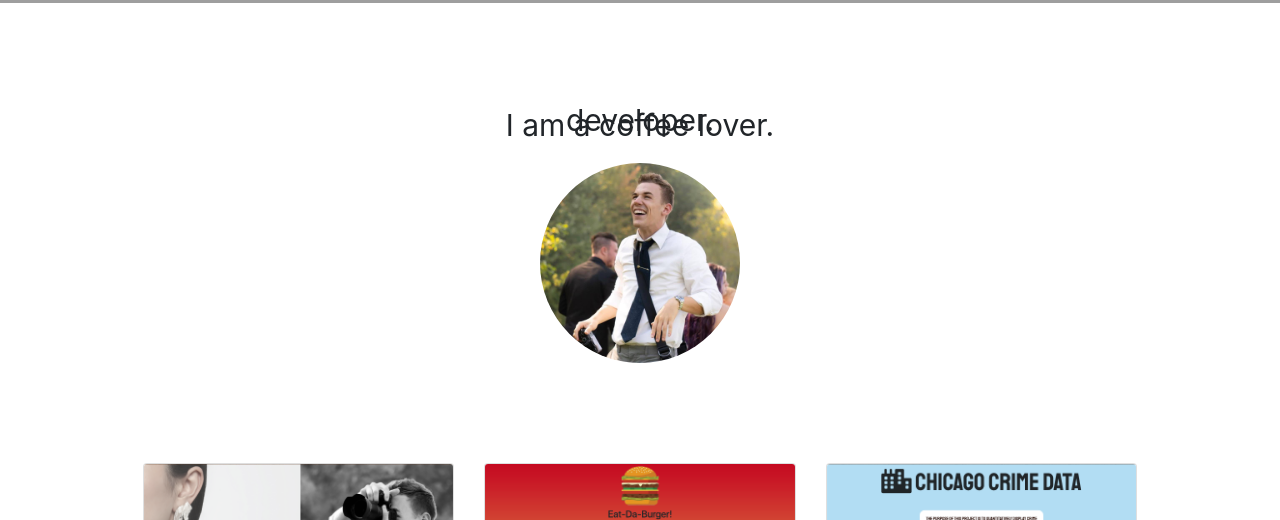
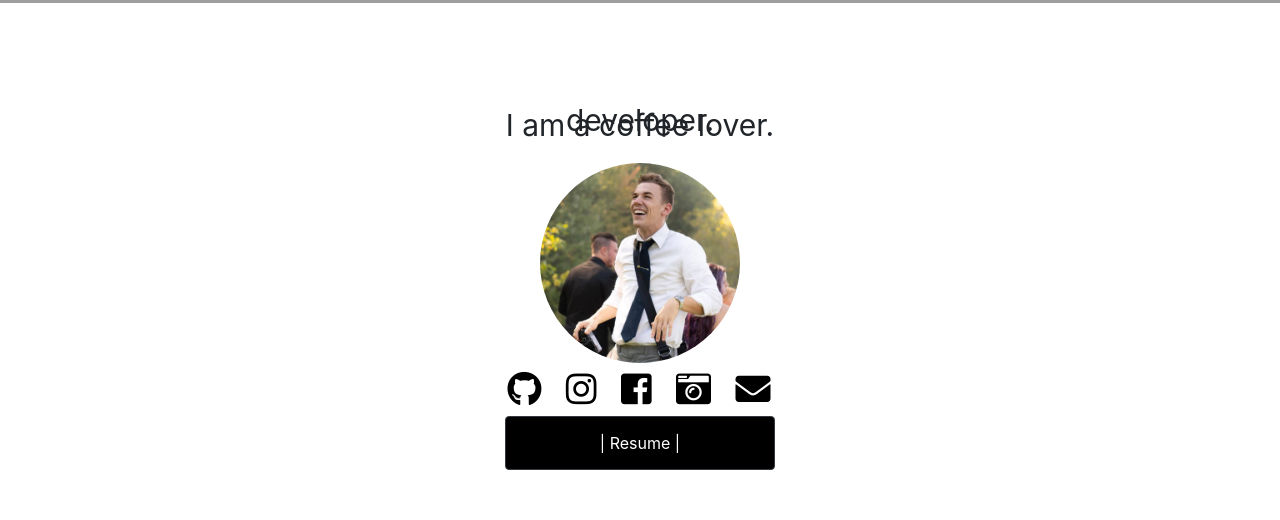
Before and after one commit to PhillipSturm/Updated-Portfolio, a plain HTML site: page index.html in a window 1280 px wide. Shown: the part 553-1073 px from the top of the page. Drawn offline with nearby package versions, Linux system fonts and the light colour scheme; grey boxes are pictures that could not be loaded.

Commit message:
social links

```diff
--- a/index.html
+++ b/index.html
@@ -16,7 +16,7 @@
 </head>
 <body>
      <nav class="navbar navbar-expand-lg navbar-light bg-light">
-                <a class="navbar-brand" href="#">| Phillip Sturm |</a>
+                <a class="navbar-brand">| Phillip Sturm |</a>
                 <button class="navbar-toggler" type="button" data-toggle="collapse" data-target="#navbarNav" aria-controls="navbarNav" aria-expanded="false" aria-label="Toggle navigation">
                   <span class="navbar-toggler-icon"></span>
                 </button>
@@ -30,12 +30,15 @@
                     <li class="nav-item">
                             <a class="nav-link" href="#">Contact</a>
                     </li>
+                    <!-- <li class="nav-item">
+                            <a class="nav-link" href="./Phillip Sturm Technical Resume.pdf" download>Resume</a>
+                    </li> -->
                   </ul>
                 </div>
     </nav>
 
     <div class="parallax"></div>
-    <span class="wrapper">
+    <span id="about" class="wrapper">
             <div class="roles">
                 <div>
                     I am a web developer.
@@ -50,10 +53,22 @@
                 </div>
 
             </div>
-            <div id="about">
+            <div>
                 <img  id="profilePic" src="./img/profilePic.jpg" alt="">
+                <div id="social">
+                    <a class="socials" href="https://github.com/PhillipSturm"><i class="fab fa-github"></i></a>
+                    <a class="socials" href="https://www.instagram.com/phillipjsturm/?hl=en"><i class="fab fa-instagram"></i></a>
+                    <a class="socials" href="https://www.facebook.com/phillip.sturm.5"><i class="fab fa-facebook-square"></i></a>
+                    <a class="socials" href="https://phillipsturm.com/"><i class="fas fa-camera-retro"></i></a>
+                    <a class="socials" id="email" href="mailto:sturmphillip95@gmail.com"><i class="fas fa-envelope"></i></a>
+                </div>
+                <button type="button" class="btn btn-dark" id="resume">
+                        <a class="nav-link" id="resumebtn" href="./Phillip Sturm Technical Resume.pdf" download>| Resume |</a>
+                </button>
             </div>
+
         </span>
+        <div class="parallax2">
     <div id="portfolio" class="card-deck">
             <div class="card">
                 <a href="https://stark-inlet-23885.herokuapp.com/">
@@ -111,7 +126,8 @@
                                 <p class="card-text">Front-end application using HTML, CSS and Javascript to test your foodie knowledge.</p>
                               </div>
                             </div>
-              </div>
+            </div>
+            </div>
               <script src="./app.js"></script>
 </body>
 </html>
--- a/style.css
+++ b/style.css
@@ -11,9 +11,23 @@
     background-repeat: no-repeat;
     background-size: cover;
   }
+  .parallax2 {
+    /* The image used */
+    background-image: url("./img/Seattle-day3-1.jpg");
+
+    /* Set a specific height */
+    min-height: 500px;
+
+    /* Create the parallax scrolling effect */
+    background-attachment: fixed;
+    background-position: center;
+    background-repeat: no-repeat;
+    background-size: cover;
+  }
 
   .wrapper {
     padding: 100px;
+    padding-bottom: 60px;
     width: 500px;
     display: block;
     text-align: center;
@@ -43,3 +57,29 @@
   #deck2{
       margin-top: 10px;
   }
+  #socials{
+      margin-top: 20px;
+  }
+  .socials {
+      font-size: 35px;
+      letter-spacing: 20px;
+      margin: auto;
+      color: black;
+  }
+  #resume{
+      width: 90%;
+      background-color: black;
+  }
+  #resume:hover, #resume:active {
+      background-color: #ffffff;
+      color: black;
+  }
+  #email{
+      letter-spacing: 2px;
+  }
+  #resumebtn{
+      color: #ffffff;
+  }
+  #resumebtn:hover, #resumebtn:active {
+      color: black;
+  }
```
Also changed, not shown: 2 other files.
